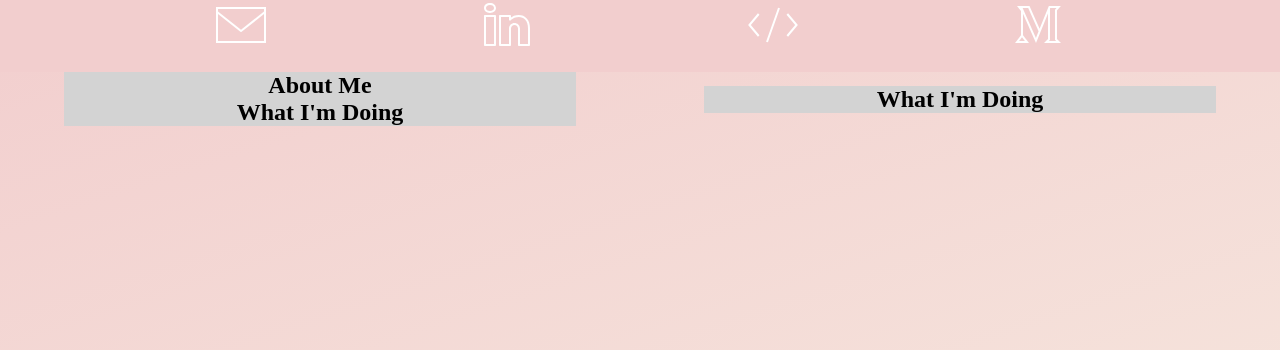
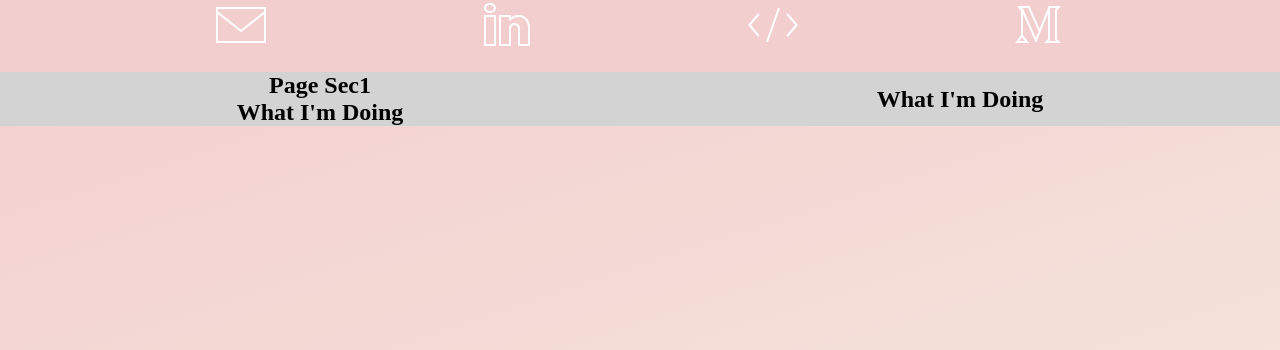
Before and after one commit to 1stofhername/portfolio-webstie, a React (Create React App) app: page / in a window 1280 px wide. Shown: the top 350 px of the page. Built offline with nearby package versions, Linux system fonts and the light colour scheme.

Commit message:
Reorders rulesets and adds background color to main-section.

```diff
--- a/src/components/Home.js
+++ b/src/components/Home.js
@@ -21,7 +21,7 @@ export default function Home () {
 
                         <div className="main-sub-section" id="about-me">
                             <h2 className="sub-title">
-                                About Me
+                                Page Sec1
                             </h2>
                         </div>
 
--- a/src/css/index.css
+++ b/src/css/index.css
@@ -12,14 +12,6 @@
   display: flex;
   flex-direction:row;
   min-height: 100vh;
-}
-
-.page-section {
-  height: fit-content;
-  width: 40%;
-  margin: auto;
-  /* padding: 10%; */
-  background-color:lightgrey;
 }
 
 .homepage {
@@ -47,4 +39,12 @@
   display:flex;
   flex-direction: row;
   height:fit-content;
+  background-color:lightgrey;
 }
+
+.page-section {
+  height: fit-content;
+  width: 40%;
+  margin: auto;
+  /* padding: 10%; */
+}
```
